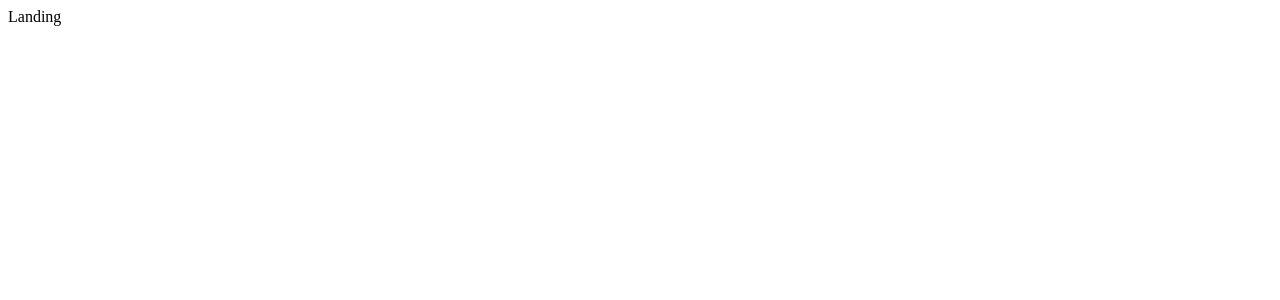
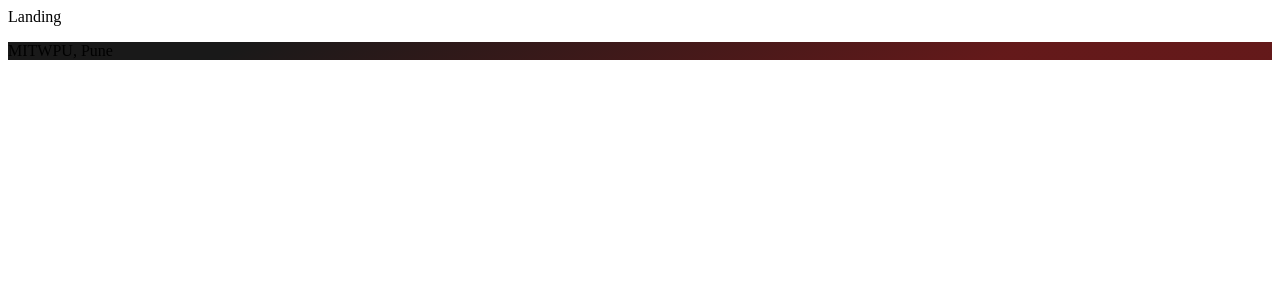
Before and after one commit to pranav-bot/HackX-Website, a React (Create React App) app: page / in a window 1280 px wide. Shown: the top 300 px of the page. Built offline with nearby package versions, Linux system fonts and the light colour scheme.

Commit message:
add Footer in all the pages, changed js to jsx

```diff
--- a/src/Components/Footer/Footer.jsx
+++ b/src/Components/Footer/Footer.jsx
@@ -1,6 +1,8 @@
+import "./index.css"
 const Footer = () => {
     return (
         <footer className="footer">
+        <p>MITWPU, Pune</p>
         </footer>
     );
 }
--- /dev/null
+++ b/src/Components/Footer/index.css
@@ -0,0 +1,7 @@
+.footer {
+  background: linear-gradient(
+    150.12deg,
+    rgba(0, 0, 0, 0.9) 18.24%,
+    rgba(83, 0, 1, 0.9) 78.45%
+  );
+}
--- a/src/pages/about/aboutpage.js
+++ /dev/null
@@ -1,6 +0,0 @@
-
-function About(){
-    return <>{"About"}</>
-}
-
-export default About;
--- /dev/null
+++ b/src/pages/about/aboutpage.jsx
@@ -0,0 +1,10 @@
+import Footer from "../../Components/Footer/Footer";
+
+function About(){
+    return <>{"About"}
+     <Footer/>
+     </>
+
+}
+
+export default About;
--- a/src/pages/events/eventspage.js
+++ /dev/null
@@ -1,6 +0,0 @@
-
-function Events(){
-    return <>{"Events"}</>
-}
-
-export default Events;
--- /dev/null
+++ b/src/pages/events/eventspage.jsx
@@ -0,0 +1,12 @@
+import Footer from "../../Components/Footer/Footer";
+
+function Events() {
+  return (
+    <>
+      {"Events"}
+      <Footer />
+    </>
+  );
+}
+
+export default Events;
--- a/src/pages/landing/landingpage.js
+++ /dev/null
@@ -1,6 +0,0 @@
-
-function Landing(){
-    return <>{"Landing"}</>
-}
-
-export default Landing;
--- /dev/null
+++ b/src/pages/landing/landingpage.jsx
@@ -0,0 +1,12 @@
+import Footer from "../../Components/Footer/Footer";
+
+function Landing() {
+  return (
+    <>
+      {"Landing"}
+      <Footer />
+    </>
+  );
+}
+
+export default Landing;
--- a/src/pages/ourteam/ourteampage.js
+++ /dev/null
@@ -1,6 +0,0 @@
-
-function OurTeam(){
-    return <>{"OurTeam"}</>
-}
-
-export default OurTeam;
--- /dev/null
+++ b/src/pages/ourteam/ourteampage.jsx
@@ -0,0 +1,11 @@
+import Footer from "../../Components/Footer/Footer";
+function OurTeam() {
+  return (
+    <>
+      {"OurTeam"}
+      <Footer />
+    </>
+  );
+}
+
+export default OurTeam;
```
